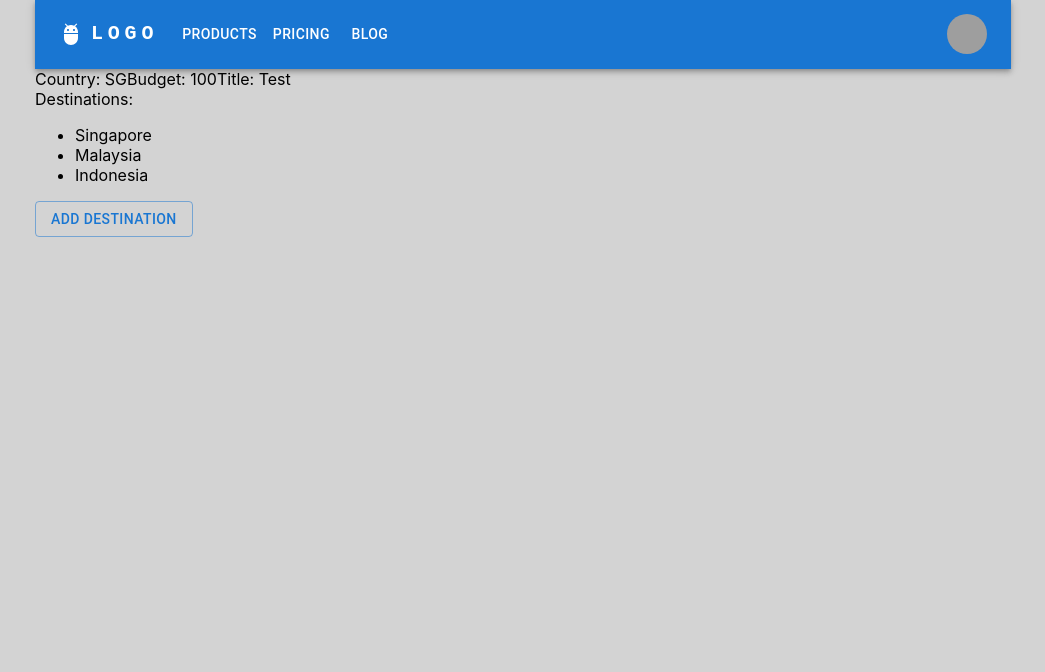
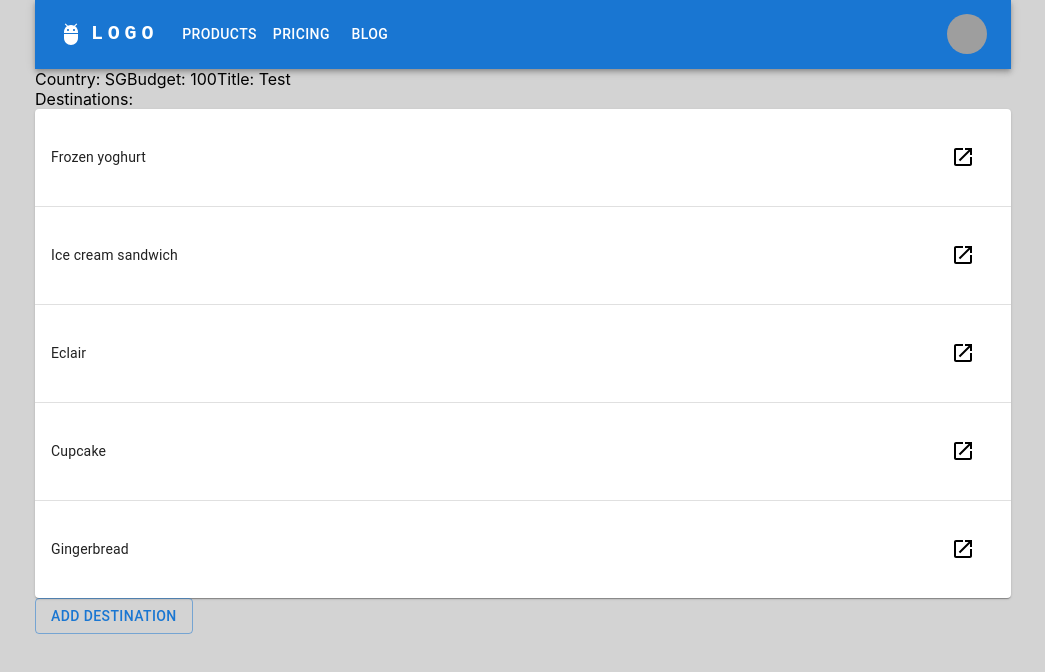
Before and after one commit to namiwa/TT1_table3, a React (Create React App) app in the folder Frontend/client/: page /itinerary in a window 1280 px wide. Shown: the top 672 px of the page, without its empty margins (117-1162 px from the left). Built offline with nearby package versions, Linux system fonts and the light colour scheme; grey boxes are pictures that could not be loaded.

Commit message:
feat: add itinerary

```diff
--- a/Frontend/client/src/App.js
+++ b/Frontend/client/src/App.js
@@ -9,7 +9,7 @@ function App() {
   return (
     <BrowserRouter>
         <Routes>
-          <Route path="/" element={<Navigate to="/itinerary" />} />
+          <Route path="/" element={<Navigate to="/home" />} />
           <Route path="/login" element={<Login />} />
           <Route path="/register" element={<Register />} />
           <Route path="/home" element={<Dashboard />} />
--- /dev/null
+++ b/Frontend/client/src/components/DestinationTable.jsx
@@ -0,0 +1,48 @@
+import * as React from "react";
+import Table from "@mui/material/Table";
+import TableBody from "@mui/material/TableBody";
+import TableCell from "@mui/material/TableCell";
+import TableContainer from "@mui/material/TableContainer";
+import TableHead from "@mui/material/TableHead";
+import TableRow from "@mui/material/TableRow";
+import Paper from "@mui/material/Paper";
+import OpenInNewOutlinedIcon from "@mui/icons-material/OpenInNewOutlined";
+import Button from "@mui/material/Button";
+
+function createData(destination) {
+  return { destination };
+}
+
+const rows = [
+  createData("Frozen yoghurt"),
+  createData("Ice cream sandwich"),
+  createData("Eclair"),
+  createData("Cupcake"),
+  createData("Gingerbread"),
+];
+
+export default function BasicTable() {
+  return (
+    <TableContainer component={Paper}>
+      <Table sx={{ minWidth: 650 }} aria-label="simple table">
+        <TableBody>
+          {rows.map((row) => (
+            <TableRow
+              key={row.destination}
+              sx={{ "&:last-child td, &:last-child th": { border: 0 } }}
+            >
+              <TableCell component="th" scope="row">
+                {row.destination}
+              </TableCell>
+              <TableCell align="right">
+                <Button className="actions-button" href="#">
+                  <OpenInNewOutlinedIcon />
+                </Button>
+              </TableCell>
+            </TableRow>
+          ))}
+        </TableBody>
+      </Table>
+    </TableContainer>
+  );
+}
--- a/Frontend/client/src/pages/Dashboard.jsx
+++ b/Frontend/client/src/pages/Dashboard.jsx
@@ -1,9 +1,12 @@
 import DashboardTable from '../components/DashboardTable';
 import './Dashboard.css';
+import NavBar from '../components/Navbar';
 
 const Dashboard = () => {
+
   return (
     <section className='dashboard-page'>
+        <NavBar />
         <DashboardTable />
     </section>
   )
--- a/Frontend/client/src/pages/Itinerary.jsx
+++ b/Frontend/client/src/pages/Itinerary.jsx
@@ -1,7 +1,7 @@
 import { useState, useEffect } from "react";
 import { Box, Container, Button } from "@mui/material";
 import Navbar from "../components/Navbar";
-import Item from "../components/Item";
+import DestinationTable from "../components/DestinationTable";
 
 const Itinerary = () => {
     const [country, setCountry] = useState("SG");
@@ -34,11 +34,7 @@ const Itinerary = () => {
       </Box>
       <div>
         Destinations:
-        <ul>
-          {destination.map((item) => (
-            <li key={item}>{item}</li>
-          ))}
-        </ul>
+        <DestinationTable />
       </div>
       <Button variant="outlined">Add Destination</Button>
     </Container>
```
Also changed, not shown: Frontend/client/src/utils/Constants.jsx (added, +14 -0 lines), Frontend/client/src/utils/MockData.jsx (added, +22 -0 lines).
